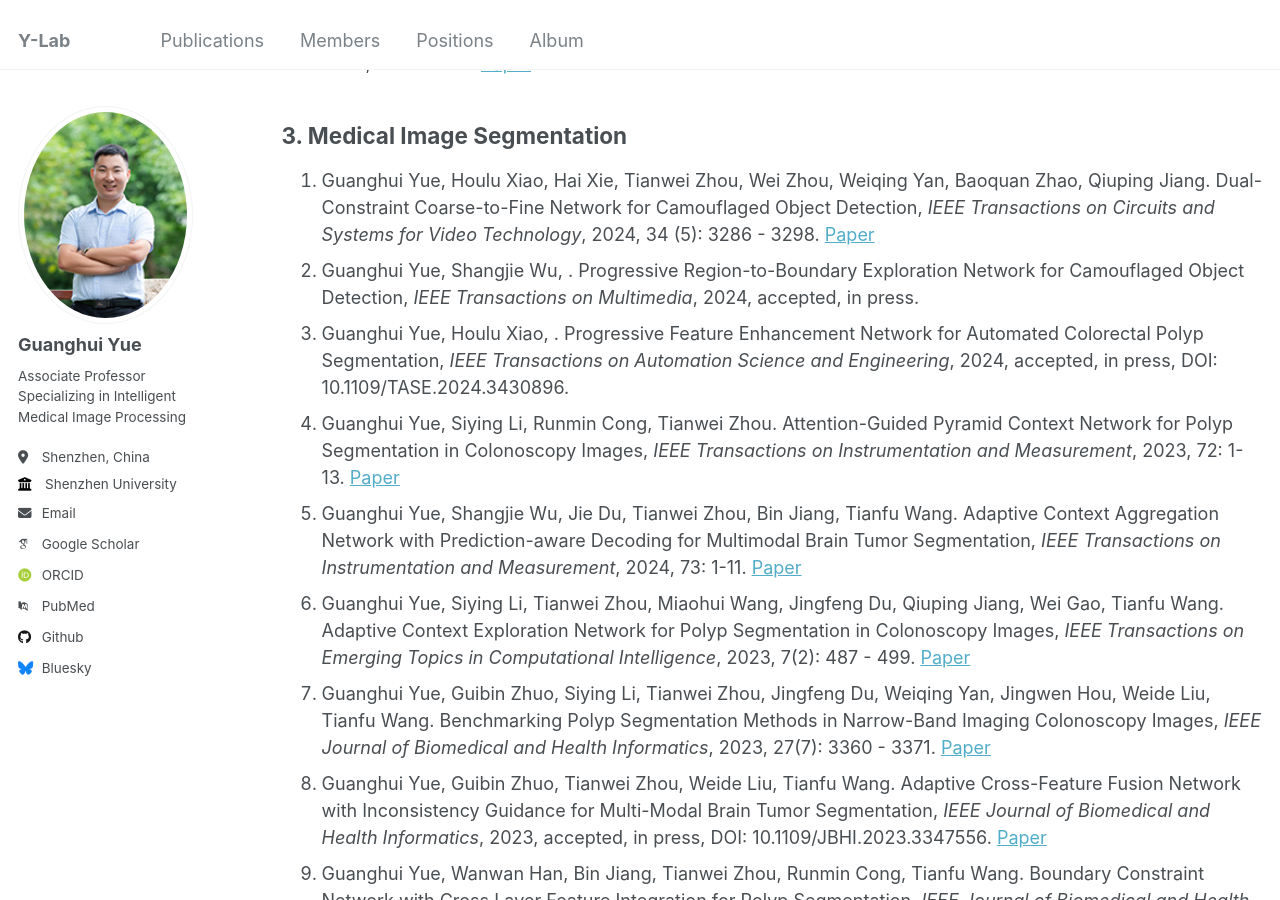
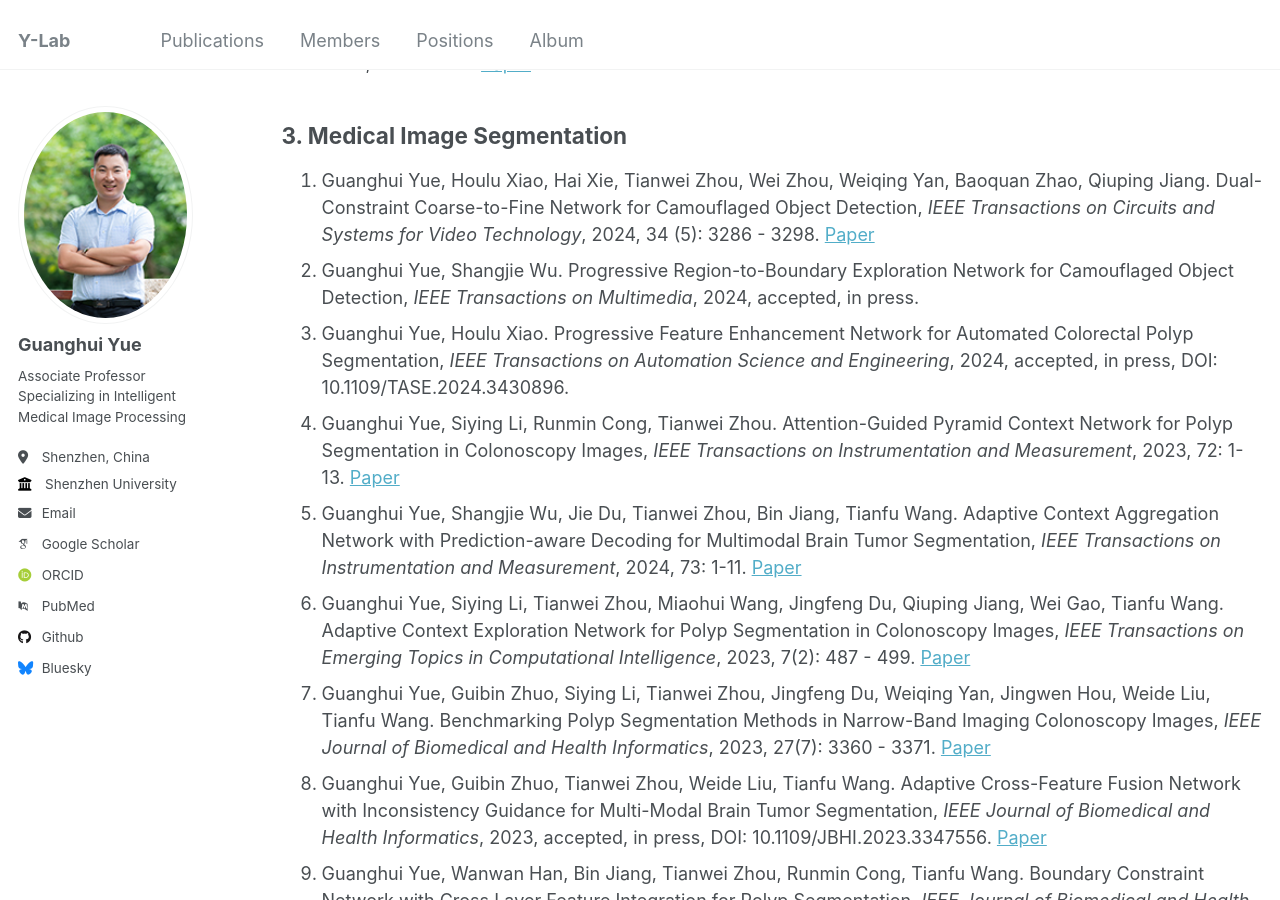
Before and after one commit to Guanghui-Yue/Guanghui-Yue.github.io, a Jekyll site: the page built from _pages/publication.md, in a window 1280 px wide and 900 px high, scrolled down 2631 px. Built offline with Jekyll 4.4.1, drawn with Linux system fonts in a browser that asks for light colours; some web fonts are replaced.

```diff
--- a/_pages/publication.md
+++ b/_pages/publication.md
@@ -41,8 +41,8 @@ author_profile: true
 
 ## 3. Medical Image Segmentation
 1. Guanghui Yue, Houlu Xiao, Hai Xie, Tianwei Zhou, Wei Zhou, Weiqing Yan, Baoquan Zhao, Qiuping Jiang. Dual-Constraint Coarse-to-Fine Network for Camouflaged Object Detection, <em>IEEE Transactions on Circuits and Systems for Video Technology</em>, 2024, 34 (5): 3286 - 3298. [Paper](https://ieeexplore.ieee.org/abstract/document/10262011/)
-2. Guanghui Yue, Shangjie Wu, . Progressive Region-to-Boundary Exploration Network for Camouflaged Object Detection, <em>IEEE Transactions on Multimedia</em>, 2024, accepted, in press.
-3. Guanghui Yue, Houlu Xiao, . Progressive Feature Enhancement Network for Automated Colorectal Polyp Segmentation, <em>IEEE Transactions on Automation Science and Engineering</em>, 2024, accepted, in press, DOI: 10.1109/TASE.2024.3430896.
+2. Guanghui Yue, Shangjie Wu. Progressive Region-to-Boundary Exploration Network for Camouflaged Object Detection, <em>IEEE Transactions on Multimedia</em>, 2024, accepted, in press.
+3. Guanghui Yue, Houlu Xiao. Progressive Feature Enhancement Network for Automated Colorectal Polyp Segmentation, <em>IEEE Transactions on Automation Science and Engineering</em>, 2024, accepted, in press, DOI: 10.1109/TASE.2024.3430896.
 4. Guanghui Yue, Siying Li, Runmin Cong, Tianwei Zhou. Attention-Guided Pyramid Context Network for Polyp Segmentation in Colonoscopy Images, <em>IEEE Transactions on Instrumentation and Measurement</em>, 2023, 72: 1-13. [Paper](https://ieeexplore.ieee.org/abstract/document/10058111/)
 5. Guanghui Yue, Shangjie Wu, Jie Du, Tianwei Zhou, Bin Jiang, Tianfu Wang. Adaptive Context Aggregation Network with Prediction-aware Decoding for Multimodal Brain Tumor Segmentation, <em>IEEE Transactions on Instrumentation and Measurement</em>, 2024, 73: 1-11. [Paper](https://ieeexplore.ieee.org/abstract/document/10582891/)
 6. Guanghui Yue, Siying Li, Tianwei Zhou, Miaohui Wang, Jingfeng Du, Qiuping Jiang, Wei Gao, Tianfu Wang. Adaptive Context Exploration Network for Polyp Segmentation in Colonoscopy Images, <em>IEEE Transactions on Emerging Topics in Computational Intelligence</em>, 2023, 7(2): 487 - 499. [Paper](https://ieeexplore.ieee.org/abstract/document/9852746/)
```
